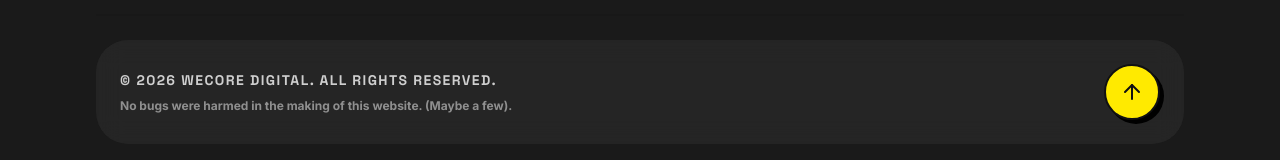
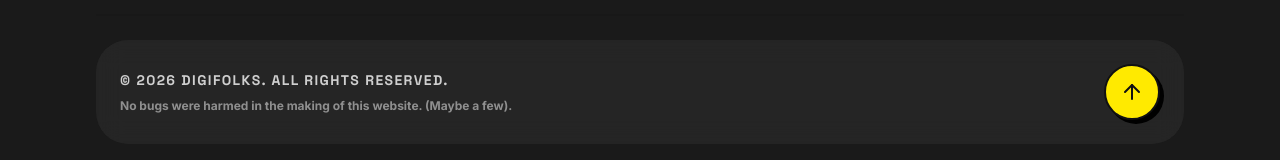
Before and after one commit to Rayendraarya26/Digifolks-B2B-Compro, a Next.js app: page / in a window 1280 px wide. Shown: the part 9903-10063 px from the top of the page. Built offline with nearby package versions, Linux system fonts and the light colour scheme.

Commit message:
fix: Update footer copyright to reflect correct company name

```diff
--- a/src/components/dom/Footer.tsx
+++ b/src/components/dom/Footer.tsx
@@ -140,7 +140,7 @@ export default function Footer() {
         <div className="relative mt-6 flex flex-col items-center justify-between gap-6 rounded-4xl bg-surface-light/5 p-6 backdrop-blur-md sm:flex-row">
           <div className="flex flex-col gap-2 text-center sm:text-left">
             <p className="font-display text-sm font-black uppercase tracking-widest text-surface-light/80">
-              © {new Date().getFullYear()} WeCore Digital. All rights reserved.
+              © {new Date().getFullYear()} Digifolks. All rights reserved.
             </p>
             <p className="text-xs font-bold text-surface-light/50">
               No bugs were harmed in the making of this website. (Maybe a few).
```
